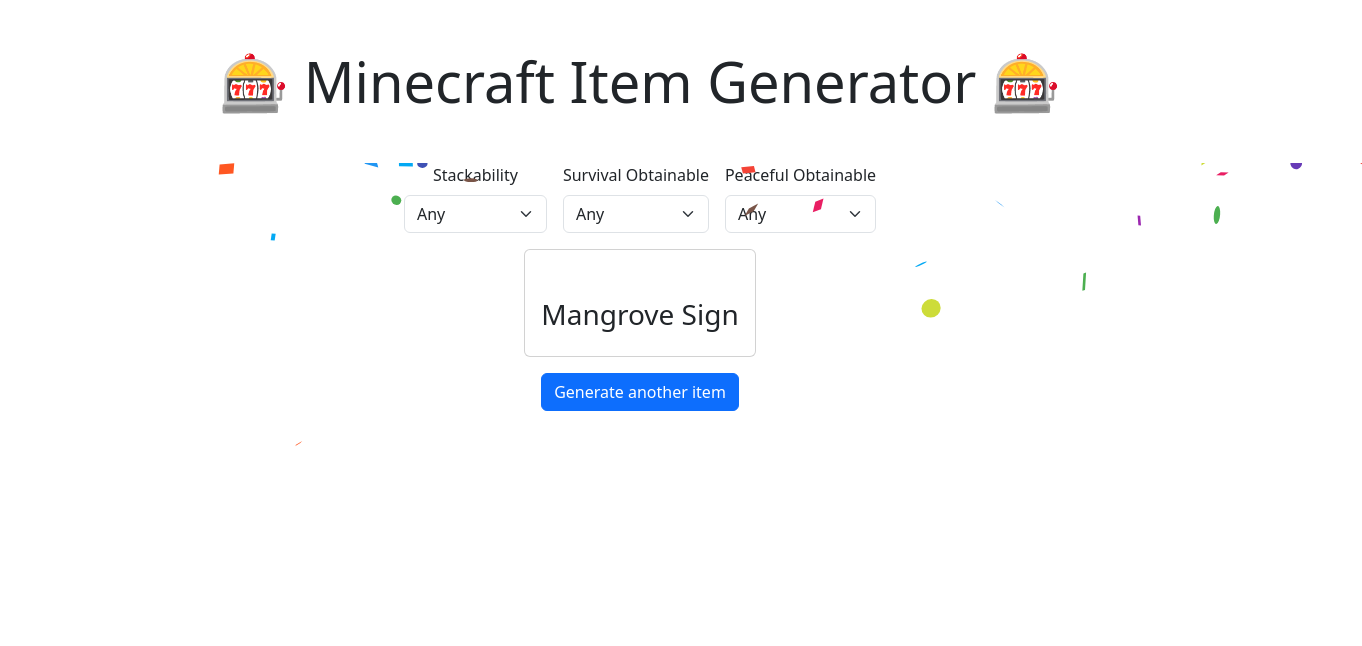
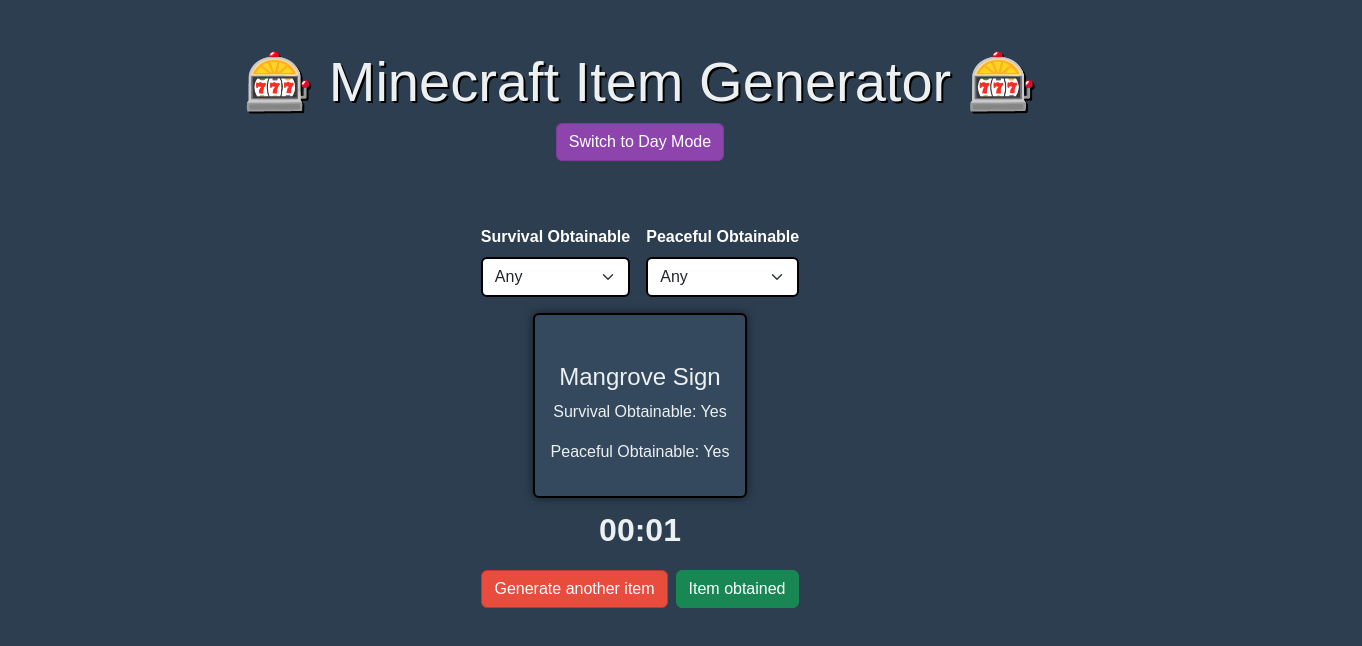
Before and after one commit to Temmiiee/Minecraft-Item-Generator, a React (Vite) app: page / in a window 1280 px wide. Shown: the top 646 px of the page, 1362 px wide, since content can reach past the window. Built offline with nearby package versions, Linux system fonts and the light colour scheme.

Commit message:
everything working :D

```diff
--- /dev/null
+++ b/src/App.css
@@ -0,0 +1,40 @@
+body {
+  font-family: 'Minecraft', sans-serif;
+  background-color: #87ceeb;
+  transition: background-color 0.5s;
+}
+
+body.night-mode {
+  background-color: #2c3e50;
+}
+
+h1 {
+  color: #2c3e50;
+  text-shadow: 2px 2px #fff;
+}
+
+.night-mode h1 {
+  color: #ecf0f1;
+  text-shadow: 2px 2px #000;
+}
+
+.btn-secondary {
+  background-color: #f39c12;
+  border-color: #e67e22;
+  transition: background-color 0.3s, border-color 0.3s;
+}
+
+.btn-secondary:hover {
+  background-color: #e67e22;
+  border-color: #d35400;
+}
+
+.night-mode .btn-secondary {
+  background-color: #8e44ad;
+  border-color: #7d3c98;
+}
+
+.night-mode .btn-secondary:hover {
+  background-color: #7d3c98;
+  border-color: #6c3483;
+}
--- a/src/App.tsx
+++ b/src/App.tsx
@@ -1,12 +1,51 @@
-import React from 'react';
+import React, { useState, useEffect } from 'react';
 import ItemDisplay from './components/ItemDisplay';
 import 'bootstrap/dist/css/bootstrap.min.css';
+import Confetti from 'react-confetti';
+import './App.css';
 
 const App: React.FC = () => {
+  const [showConfetti, setShowConfetti] = useState(false);
+  const [confettiPieces, setConfettiPieces] = useState(200);
+  const [isNightMode, setIsNightMode] = useState(true); // Default to night mode
+
+  useEffect(() => {
+    let timer: ReturnType<typeof setTimeout>;
+    let interval: ReturnType<typeof setInterval>;
+
+    if (showConfetti) {
+      setConfettiPieces(200);
+      timer = setTimeout(() => {
+        interval = setInterval(() => {
+          setConfettiPieces((prev) => {
+            if (prev <= 0) {
+              clearInterval(interval);
+              return 0;
+            }
+            return prev - 10;
+          });
+        }, 100);
+      }, 5000);
+    }
+
+    return () => {
+      clearTimeout(timer);
+      clearInterval(interval);
+    };
+  }, [showConfetti]);
+
+  useEffect(() => {
+    document.body.classList.toggle('night-mode', isNightMode);
+  }, [isNightMode]);
+
   return (
     <div className="App container text-center mt-5">
+      {showConfetti && <Confetti numberOfPieces={confettiPieces} width={window.innerWidth} height={window.innerHeight} />}
       <h1 className="display-4">🎰 Minecraft Item Generator 🎰</h1>
-      <ItemDisplay />
+      <button className="btn btn-secondary mb-3" onClick={() => setIsNightMode(!isNightMode)}>
+        {isNightMode ? 'Switch to Day Mode' : 'Switch to Night Mode'}
+      </button>
+      <ItemDisplay setShowConfetti={setShowConfetti} />
     </div>
   );
 };
--- a/src/components/ItemDisplay.css
+++ b/src/components/ItemDisplay.css
@@ -1,31 +1,75 @@
-.item-display-container {
-  display: flex;
-  flex-direction: column;
-  align-items: center;
-  justify-content: center;
-  margin-top: 50px;
+body {
+  font-family: 'Minecraft', sans-serif;
+  background-color: #87ceeb;
+  transition: background-color 0.5s;
 }
 
-.machine-slot {
-  margin-bottom: 20px;
+body.night-mode {
+  background-color: #2c3e50;
 }
 
-.item-display {
-  display: flex;
-  flex-direction: column;
-  align-items: center;
-  justify-content: center;
+.card {
+  background-color: #f8f9fa;
+  border: 2px solid #000;
+  box-shadow: 0 0 10px rgba(0, 0, 0, 0.5);
 }
 
-.rolling {
-  animation: roll 1s infinite linear;
+.btn-primary {
+  background-color: #3498db;
+  border-color: #2980b9;
+  transition: background-color 0.3s, border-color 0.3s;
 }
 
-@keyframes roll {
-  from {
-    transform: rotate(0deg);
-  }
-  to {
-    transform: rotate(360deg);
-  }
+.btn-primary:hover {
+  background-color: #2980b9;
+  border-color: #1c6ea4;
 }
+
+.form-label {
+  font-weight: bold;
+  color: #000;
+}
+
+.form-select {
+  border: 2px solid #000;
+}
+
+h3 {
+  font-size: 1.5rem;
+  color: #2c3e50;
+}
+
+.night-mode .card {
+  background-color: #34495e;
+  color: #ecf0f1;
+}
+
+.night-mode .btn-primary {
+  background-color: #e74c3c;
+  border-color: #c0392b;
+}
+
+.night-mode .btn-primary:hover {
+  background-color: #c0392b;
+  border-color: #a93226;
+}
+
+.night-mode h3 {
+  color: #ecf0f1;
+}
+
+.night-mode .form-label {
+  color: #fff;
+}
+
+/* Styles for the timer */
+.timer {
+  font-size: 2rem;
+  font-weight: bold;
+  color: #2c3e50;
+  margin-top: 10px;
+}
+
+.night-mode .timer {
+  color: #ecf0f1;
+}
--- a/src/components/ItemDisplay.tsx
+++ b/src/components/ItemDisplay.tsx
@@ -1,30 +1,34 @@
-import React, { useEffect, useState, useCallback } from 'react';
+import React, { useEffect, useState, useCallback, useRef } from 'react';
 import 'bootstrap/dist/css/bootstrap.min.css';
-import Confetti from 'react-confetti';
 import { getSpriteStyle } from '../utils/spriteUtils';
+import './ItemDisplay.css';
 
 interface MinecraftItem {
   item: string;
   id: string;
-  stackability: number | string;
   survival_obtainable: string;
+  survival_available: string;
   peaceful_obtainable: string;
   spriteClass: string;
   spriteX: number;
   spriteY: number;
 }
 
-const ItemDisplay: React.FC = () => {
+interface ItemDisplayProps {
+  setShowConfetti: (show: boolean) => void;
+}
+
+const ItemDisplay: React.FC<ItemDisplayProps> = ({ setShowConfetti }) => {
   const [items, setItems] = useState<MinecraftItem[]>([]);
   const [filteredItems, setFilteredItems] = useState<MinecraftItem[]>([]);
   const [randomItem, setRandomItem] = useState<MinecraftItem | null>(null);
   const [isRolling, setIsRolling] = useState(false);
-  const [showConfetti, setShowConfetti] = useState(false);
   const [filters, setFilters] = useState({
-    stackability: '',
     survival_obtainable: '',
     peaceful_obtainable: '',
   });
+  const [timer, setTimer] = useState(0);
+  const timerRef = useRef<ReturnType<typeof setTimeout> | null>(null);
 
   useEffect(() => {
     const fetchData = async () => {
@@ -36,26 +40,53 @@
         const blockData112Response = await fetch('src/assets/block_data_1.12.json');
         const blockData112 = await blockData112Response.json();
 
-        // Combine data from all sources
-        const combinedData = [...itemData.key_list, ...blockData.key_list, ...blockData112.key_list].map((item) => {
-          const spriteInfo = itemData.sprites[item] || blockData.sprites[item] || blockData112.sprites[item];
-          const stackability = (itemData.entries && itemData.entries[item]) || (blockData.entries && blockData.entries[item]) || (blockData112.entries && blockData112.entries[item]) || 64;
-          const survival_obtainable = (itemData.survival_obtainable && itemData.survival_obtainable[item]) || 'Yes';
-          const peaceful_obtainable = (itemData.peaceful_obtainable && itemData.peaceful_obtainable[item]) || 'Yes';
-          return {
+        const extractSurvivalObtainable = (entries: Record<string, string | Record<string, string>>, item: string): string => {
+          if (typeof entries[item] === 'string') {
+            return entries[item];
+          } else if (typeof entries[item] === 'object') {
+            for (const key in entries[item]) {
+              if (Object.prototype.hasOwnProperty.call(entries[item], key)) {
+                if (key.split('<br>').includes(item)) {
+                  return entries[item][key];
+                }
+              }
+            }
+          }
+          return 'Yes';
+        };
+
+        const combinedData = [
+          ...itemData.key_list.map((item: string) => ({
             item,
-            id: item.toLowerCase().replace(/ /g, '_'),
-            stackability,
-            survival_obtainable,
-            peaceful_obtainable,
-            spriteClass: spriteInfo ? spriteInfo[0] : '',
-            spriteX: spriteInfo ? spriteInfo[1] : 0,
-            spriteY: spriteInfo ? spriteInfo[2] : 0,
-          };
-        });
+            spriteInfo: itemData.sprites[item],
+            survival_obtainable: extractSurvivalObtainable(itemData.properties.survival_obtainable.entries, item),
+            peaceful_obtainable: itemData.properties.peaceful_obtainable?.entries?.[item] || 'Yes',
+          })),
+          ...blockData.key_list.map((item: string) => ({
+            item,
+            spriteInfo: blockData.sprites[item],
+            survival_available: blockData.properties.survival_available?.entries?.[item] || 'Creatable',
+          })),
+          ...blockData112.key_list.map((item: string) => ({
+            item,
+            spriteInfo: blockData112.sprites[item],
+            survival_available: blockData112.survival_available?.entries?.[item] || 'Creatable',
+          })),
+        ].map((item) => ({
+          item: item.item,
+          id: item.item.toLowerCase().replace(/ /g, '_'),
+          survival_obtainable: item.survival_obtainable,
+          survival_available: item.survival_available,
+          peaceful_obtainable: item.peaceful_obtainable,
+          spriteClass: item.spriteInfo ? item.spriteInfo[0] : '',
+          spriteX: item.spriteInfo ? item.spriteInfo[1] : 0,
+          spriteY: item.spriteInfo ? item.spriteInfo[2] : 0,
+        }));
 
         setItems(combinedData);
         setFilteredItems(combinedData);
+
+        console.log('All Items and Blocks:', combinedData);
       } catch (error) {
         console.error("Error loading data:", error);
       }
@@ -75,16 +106,17 @@
   useEffect(() => {
     const applyFilters = () => {
       let filtered = items;
-      if (filters.stackability) {
-        filtered = filtered.filter(item => item.stackability.toString() === filters.stackability);
-      }
       if (filters.survival_obtainable) {
-        filtered = filtered.filter(item => item.survival_obtainable === filters.survival_obtainable);
+        filtered = filtered.filter(item => {
+          const survivalStatus = item.survival_obtainable !== 'No' && item.survival_available !== 'No';
+          return filters.survival_obtainable === 'Yes'
+            ? survivalStatus
+            : !survivalStatus;
+        });
       }
       if (filters.peaceful_obtainable) {
         filtered = filtered.filter(item => item.peaceful_obtainable === filters.peaceful_obtainable);
       }
-      console.log('Filtered Items:', filtered);
       setFilteredItems(filtered);
     };
     applyFilters();
@@ -107,33 +139,42 @@
               const finalIndex = Math.floor(Math.random() * filteredItems.length);
               setRandomItem(filteredItems[finalIndex]);
               setIsRolling(false);
-              setShowConfetti(true);
+
+              // Start the timer when the item has finished generating
+              setTimer(0);
+              if (timerRef.current) {
+                clearInterval(timerRef.current);
+              }
+              timerRef.current = setInterval(() => {
+                setTimer(prev => prev + 1);
+              }, 1000);
             }, 500);
           }
         }, 100);
       }, 200);
-    } else {
-      console.log('No items to display');
     }
-  }, [filteredItems]);
+  }, [filteredItems, setShowConfetti]);
+
+  const handleItemObtained = () => {
+    if (timerRef.current) {
+      clearInterval(timerRef.current);
+    }
+    setShowConfetti(true);
+  };
 
   useEffect(() => {
     generateRandomItem();
-  }, [filteredItems, generateRandomItem]);
+  }, [generateRandomItem]);
+
+  const formatTime = (time: number) => {
+    const minutes = Math.floor(time / 60).toString().padStart(2, '0');
+    const seconds = (time % 60).toString().padStart(2, '0');
+    return `${minutes}:${seconds}`;
+  };
 
   return (
     <div className="d-flex flex-column align-items-center mt-5 position-relative">
-      {showConfetti && <Confetti width={window.innerWidth} height={window.innerHeight} />}
       <div className="d-flex mb-3">
-        <div className="me-3">
-          <label className="form-label">Stackability</label>
-          <select className="form-select" name="stackability" value={filters.stackability} onChange={handleFilterChange}>
-            <option value="">Any</option>
-            <option value="64">64</option>
-            <option value="16">16</option>
-            <option value="Unstackable">Unstackable</option>
-          </select>
-        </div>
         <div className="me-3">
           <label className="form-label">Survival Obtainable</label>
           <select className="form-select" name="survival_obtainable" value={filters.survival_obtainable} onChange={handleFilterChange}>
@@ -152,18 +193,32 @@
         </div>
       </div>
       <div className={`card p-3 ${isRolling ? 'rolling' : ''}`}>
-        {randomItem ? (
+        {filteredItems.length === 0 ? (
+          <p>No items to display</p>
+        ) : randomItem ? (
           <div className="d-flex flex-column align-items-center">
             <span style={getSpriteStyle(randomItem.spriteClass, randomItem.spriteX, randomItem.spriteY)}></span>
             <h3 className="mt-3">{randomItem.item}</h3>
+            <p>Survival Obtainable: {(randomItem.survival_obtainable === 'Yes' || randomItem.survival_available === 'Creatable') ? 'Yes' : 'No'}</p>
+            <p>Peaceful Obtainable: {typeof randomItem.peaceful_obtainable === 'string' && randomItem.peaceful_obtainable.trim() !== '' ? randomItem.peaceful_obtainable : 'No'}</p>
           </div>
         ) : (
           <p>Loading...</p>
         )}
       </div>
-      <button className="btn btn-primary mt-3" onClick={generateRandomItem} disabled={isRolling}>
-        {isRolling ? "🎲 Drawing..." : "Generate another item"}
-      </button>
+      {randomItem && (
+        <div className="timer mt-2">
+          {formatTime(timer)}
+        </div>
+      )}
+      <div className="d-flex mt-3">
+        <button className="btn btn-primary me-2" onClick={generateRandomItem} disabled={isRolling || filteredItems.length === 0}>
+          {isRolling ? "🎲 Drawing..." : "Generate another item"}
+        </button>
+        <button className="btn btn-success" onClick={handleItemObtained} disabled={isRolling || !randomItem}>
+          Item obtained
+        </button>
+      </div>
     </div>
   );
 };
```
Also changed, not shown: 1 other file (tests, documents, lock files or other folders).
